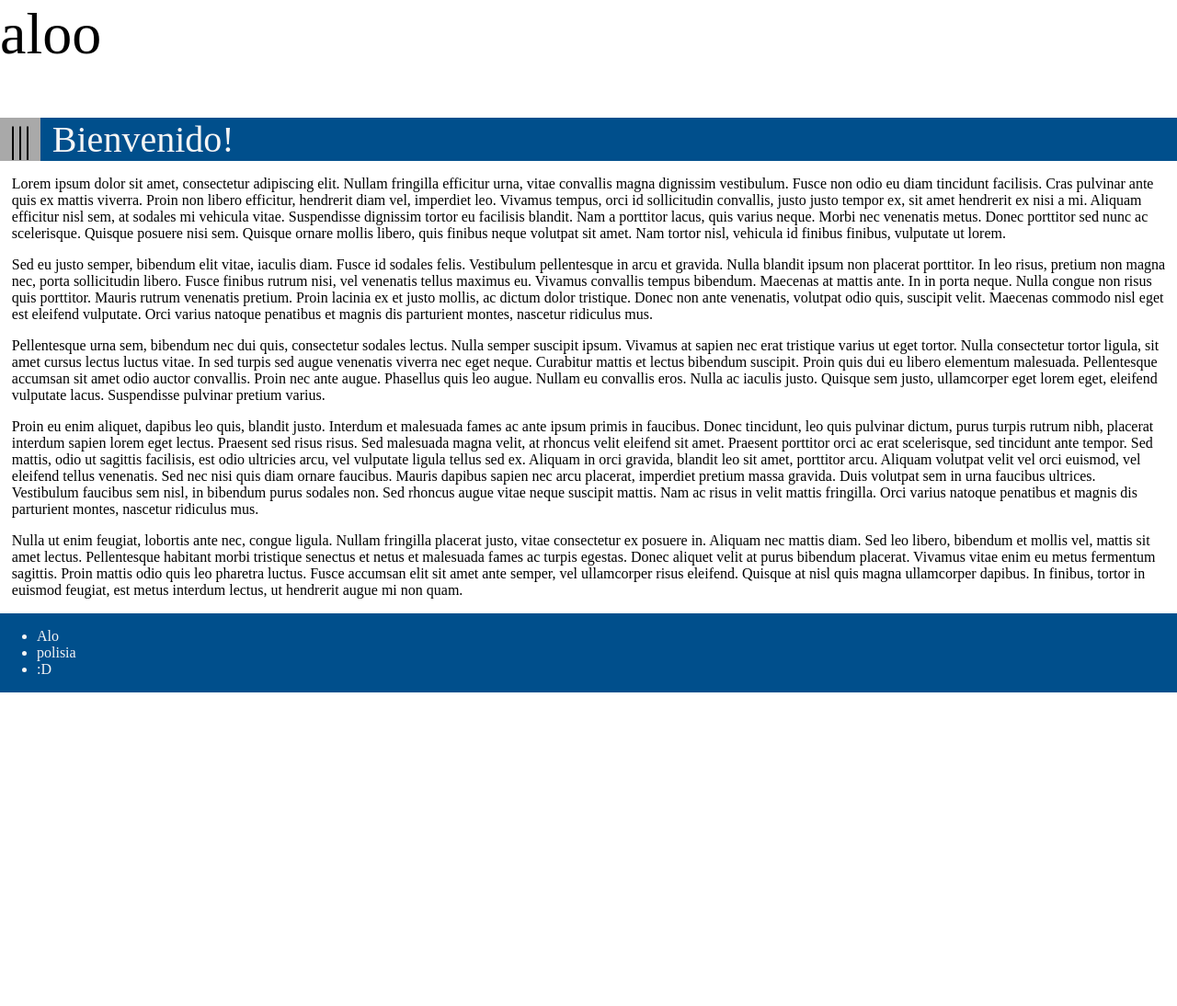
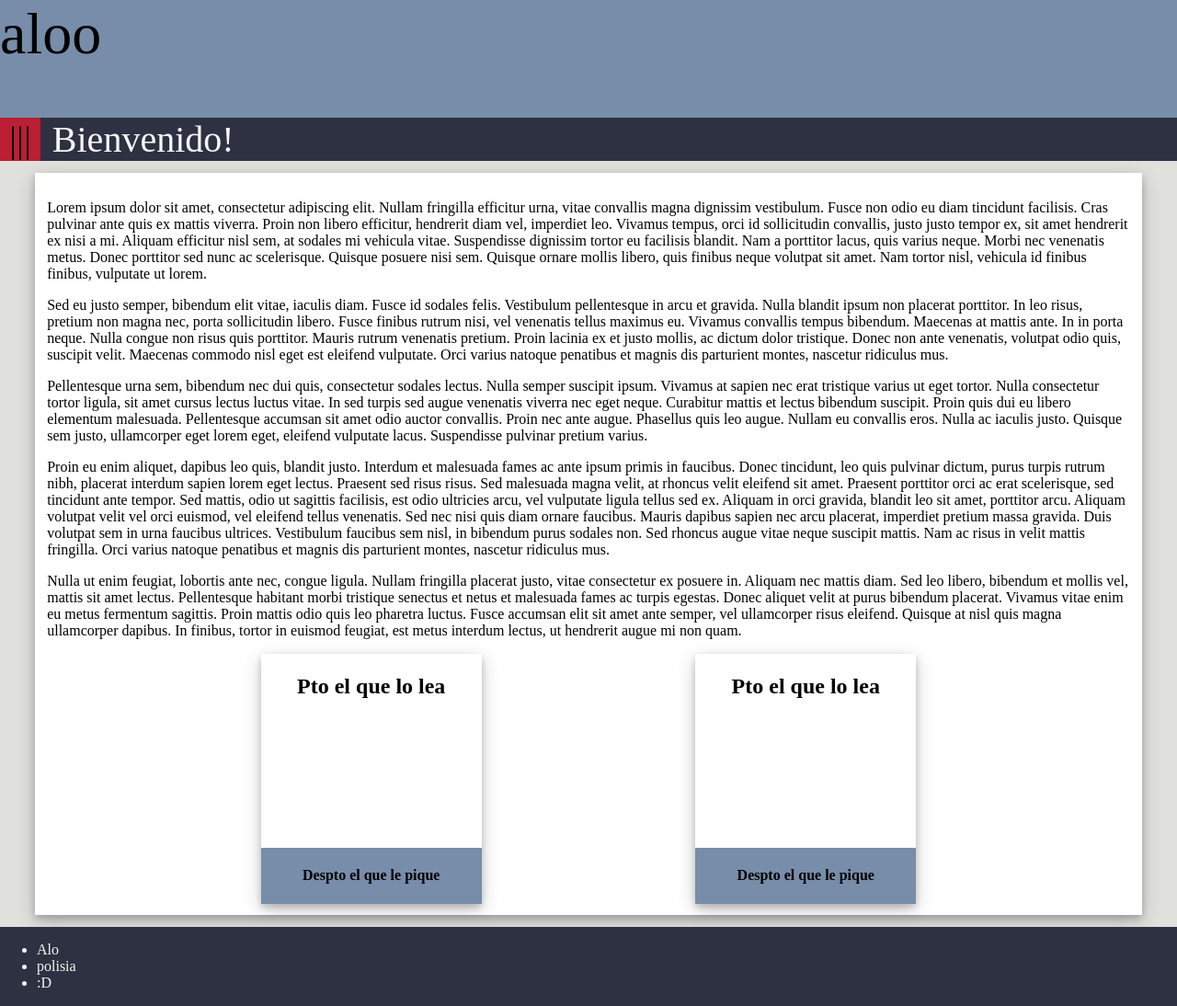
Before and after one commit to CharlyAmbriz/pagina-web, a plain HTML site: page index.html in a window 1280 px wide. Shown: the whole page at 92% size. Before the commit the page ends 800 px from the top, so only its background shows below. Drawn offline with Linux system fonts and the light colour scheme.

Commit message:
Add files via upload
Versión más pro

```diff
--- a/css/main.css
+++ b/css/main.css
@@ -1,26 +1,34 @@
 body {
+    background-color: #E0E1DD;
     margin: 0;
     padding: 0;
     display: flex;
     flex-direction: column;
+    height: 100vh;
+}
+
+.header {
+    flex: 0 0 auto;
 }
 
 .pre-header {
+    background-color: #778DA9;
     font-size: 4rem;
     height: 2em;
 }
 
-.header {
+.header-bar {
     display: flex;
+    flex-direction: row;
     position: sticky;
     top: 0;
-    background-color: #004f8c;
+    background-color: #2D3142;
     color: whitesmoke;
     font-size: 2.5rem;
 }
 
 .sideNavBtn {
-    background-color: darkgray;
+    background-color: #BA1F33;
     color: black;
     padding: 0px 0.25em 0px 0.25em;
     text-decoration: none;
@@ -29,27 +37,30 @@ body {
 }
 
 .sideNavBtn:hover {
-    background-color: gray;
+    background-color: #91171F;
 }
 
 .sideNavBtn:active {
-    background-color: rgb(94, 94, 94);
+    background-color: #660000;
 }
 
 .container {
-    padding: 0% 1%;
+    flex: 1 0 auto;
+    padding: 1% 1%;
+    margin: 1% 3%;
+    background-color: #ffffff;
+    box-shadow: 0 4px 8px 0 rgba(0, 0, 0, 0.2), 0 6px 20px 0 rgba(0, 0, 0, 0.19);
 }
 
 .sidebar {
     position: fixed;
-    top: 0;
-    left: 0;
     color: whitesmoke;
-    background-color: #3475a7;
+    background-color: rgb(82, 111, 146);
     width: 0;
     height: 100%;
     overflow-x: hidden;
     transition: width 0.2s ease;
+    box-shadow: 0 4px 8px 0 rgba(0, 0, 0, 0.2), 0 6px 20px 0 rgba(0, 0, 0, 0.19);
 }
 
 .sidebar .sTitle {
@@ -80,11 +91,62 @@ body {
 }
 
 .sidebar a:hover {
-    background-color: #2d6996;
+    background-color: #2D3142;
     color: whitesmoke;
 }
 
 .footer {
+    flex: 0 0 auto;
     color: whitesmoke;
-    background-color: #004f8c;
+    background-color: #2D3142;
+
 }
+
+.sidebarShow {
+    width: 15rem;
+}
+
+.cards {
+    display: flex;
+    flex-flow: row wrap;
+    justify-content: space-evenly;
+}
+
+.card {
+    display: flex;
+    flex-direction: column;
+    position: relative;
+    width: 15em;
+    height: 17em;
+    box-shadow: 0 4px 8px 0 rgba(0, 0, 0, 0.2), 0 6px 20px 0 rgba(0, 0, 0, 0.19);
+}
+
+.card::before {
+    content: '';
+    position: absolute;
+    top: 0;
+    right: 0;
+    bottom: 0;
+    left: 0;
+    opacity: 0;
+    box-shadow: 0 8px 16px 0 rgba(0, 0, 0, 0.2), 0 12px 30px 0 rgba(0, 0, 0, 0.19);
+    transition: opacity 200ms;
+}
+
+.card .card-header {
+    padding: 1%;
+    text-align: center;
+    flex: 1 0 auto;
+}
+
+.card .card-footer {
+    padding: 0.1%;
+    text-align: center;
+    background-color: #778DA9;
+    flex: 0 0 auto;
+}
+
+.card:hover::before {
+    opacity: 1;
+    cursor: pointer;
+}
--- a/index.html
+++ b/index.html
@@ -6,14 +6,17 @@
         <link rel="stylesheet" href="./css/main.css">
     </head>
     <body id="body">
-        <div class="pre-header">
-            aloo
+        <div class="header">
+            <div class="pre-header">
+                aloo
+            </div>
+
+            <header id="header-bar" class="header-bar">
+                <span id="sideNavBtn" class="sideNavBtn" type="button">|||</span>
+                Bienvenido!
+            </header>
         </div>
 
-        <header id="header" class="header">
-            <span id="sideNavBtn" class="sideNavBtn" type="button">|||</span>
-            Bienvenido!
-        </header>
         <div id="sidebar" class="sidebar">
             <span class="sTitle">Ola k ase</span>
             <span id="closeNavBtn" class="closeNavBtn">&times;</span>
@@ -40,6 +43,26 @@
             <p>
                 Nulla ut enim feugiat, lobortis ante nec, congue ligula. Nullam fringilla placerat justo, vitae consectetur ex posuere in. Aliquam nec mattis diam. Sed leo libero, bibendum et mollis vel, mattis sit amet lectus. Pellentesque habitant morbi tristique senectus et netus et malesuada fames ac turpis egestas. Donec aliquet velit at purus bibendum placerat. Vivamus vitae enim eu metus fermentum sagittis. Proin mattis odio quis leo pharetra luctus. Fusce accumsan elit sit amet ante semper, vel ullamcorper risus eleifend. Quisque at nisl quis magna ullamcorper dapibus. In finibus, tortor in euismod feugiat, est metus interdum lectus, ut hendrerit augue mi non quam.
             </p>
+
+            <section class="cards">
+                <div id="card" class="card">
+                    <div class="card-header">
+                        <h2>Pto el que lo lea</h2>
+                    </div>
+                    <div class="card-footer">
+                        <h4>Despto el que le pique</h4>
+                    </div>
+                </div>
+
+                <div id="card" class="card">
+                    <div class="card-header">
+                        <h2>Pto el que lo lea</h2>
+                    </div>
+                    <div class="card-footer">
+                        <h4>Despto el que le pique</h4>
+                    </div>
+                </div>
+            </section>
         </div>
 
         <footer class="footer">
@@ -50,33 +73,7 @@
             </ul>
         </footer>
 
-        <script type="text/javascript">
-            document.getElementById('sideNavBtn').onclick = function(e) {
-                e.stopPropagation()
-                document.getElementById('sidebar').classList.add('sidebarShow')
-
-                var elementos = document.getElementsByClassName('sideMenu')
-
-                for (let item of elementos) {
-                    item.onclick = function(e) {
-                        e.stopPropagation()
-                        document.getElementById('sidebar').classList.remove('sidebarShow')
-                    }
-                }
-            }
-
-            document.getElementById('sidebar').onclick = function(e) {
-                e.stopPropagation()
-            }
-
-            document.getElementById('closeNavBtn').onclick = function(e) {
-                e.stopPropagation()
-                document.getElementById('sidebar').classList.remove('sidebarShow')
-            }
-
-            document.getElementById('body').onclick = function(e) {
-                document.getElementById('sidebar').classList.remove('sidebarShow')
-            }
+        <script src="js/main.js">
         </script>
     </body>
 </html>
--- /dev/null
+++ b/js/main.js
@@ -0,0 +1,30 @@
+document.getElementById('sideNavBtn').onclick = function(e) {
+    e.stopPropagation()
+    document.getElementById('sidebar').classList.add('sidebarShow')
+
+    var elementos = document.getElementsByClassName('sideMenu')
+
+    for (let item of elementos) {
+        item.onclick = function(e) {
+            e.stopPropagation()
+            document.getElementById('sidebar').classList.remove('sidebarShow')
+        }
+    }
+}
+
+document.getElementById('sidebar').onclick = function(e) {
+    e.stopPropagation()
+}
+
+document.getElementById('closeNavBtn').onclick = function(e) {
+    e.stopPropagation()
+    document.getElementById('sidebar').classList.remove('sidebarShow')
+}
+
+document.getElementById('body').onclick = function(e) {
+    document.getElementById('sidebar').classList.remove('sidebarShow')
+}
+
+document.getElementById('card').onclick = function(e) {
+    alert("Chupala prro")
+}
```
